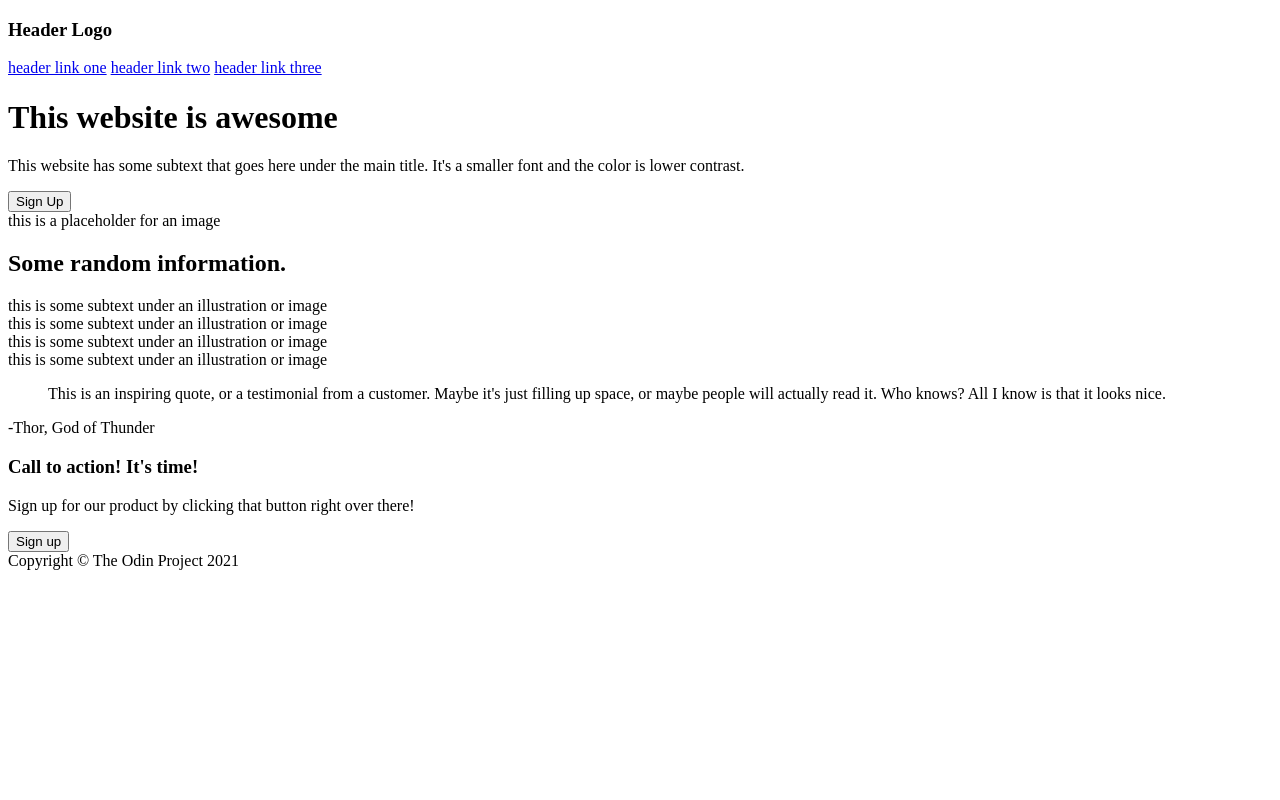
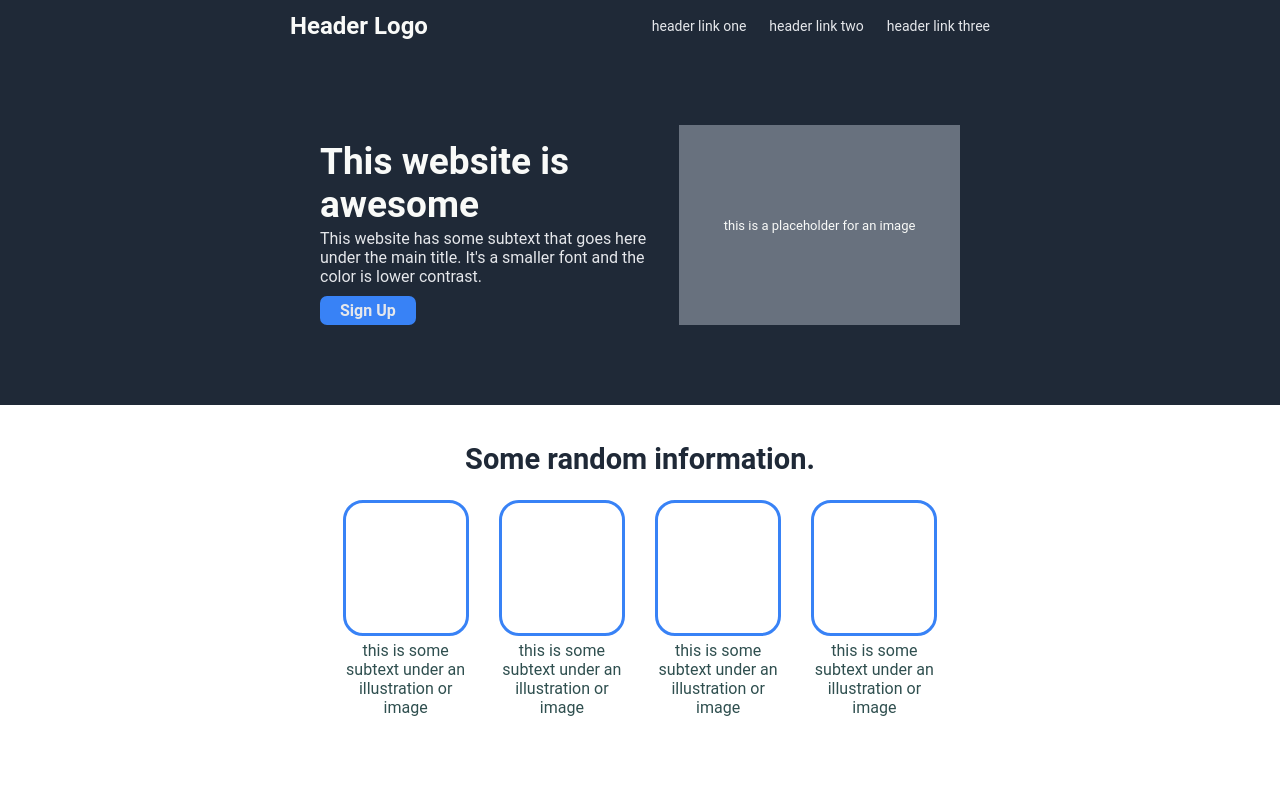
Before and after one commit to t-goetz/odin-landing-page, a plain HTML site: page index.html in a window 1280 px wide. Shown: the top 800 px of the page. Drawn offline with Linux system fonts and the light colour scheme.

Commit message:
Update all html and css
All html and css modified to match example image

```diff
--- a/index.html
+++ b/index.html
@@ -3,59 +3,89 @@
   <head>
     <meta charset="UTF-8" />
     <meta name="viewport" content="width=device-width, initial-scale=1.0" />
+    <link rel="preconnect" href="https://fonts.googleapis.com" />
+    <link rel="preconnect" href="https://fonts.gstatic.com" crossorigin />
+    <link
+      href="https://fonts.googleapis.com/css2?family=Open+Sans:ital,wght@0,300;0,400;0,700;1,300;1,400;1,700&display=swap"
+      rel="stylesheet"
+    />
+    <link rel="stylesheet" href="./styles.css" />
     <title>Landing Page</title>
   </head>
   <body>
+    <div class="header-div">
       <div class="header">
-      <h3>Header Logo</h3>
+        <h3 class="header-logo">Header Logo</h3>
         <div class="header-links">
           <a href="#">header link one</a>
           <a href="#">header link two</a>
           <a href="#">header link three</a>
         </div>
       </div>
+    </div>
     <div class="container-one">
+      <div class="inner-div">
         <div class="one-left">
-        <h1>This website is awesome</h1>
-        <p>
+          <h1 class="hero-title"><strong>This website is awesome</strong></h1>
+          <p class="hero-secondary">
             This website has some subtext that goes here under the main title.
             It's a smaller font and the color is lower contrast.
           </p>
-        <button>Sign Up</button>
+          <button class="hero-button"><strong>Sign Up</strong></button>
         </div>
         <div class="one-right">this is a placeholder for an image</div>
       </div>
+    </div>
     <div class="container-two">
-      <h2>Some random information.</h2>
+      <div class="inner-div">
+        <h2 class="information-title">
+          <strong>Some random information.</strong>
+        </h2>
         <div class="image-placeholder-container">
+          <div class="image-placeholder-box">
             <div class="image-placeholder"></div>
             <div class="placeholder-text">
               this is some subtext under an illustration or image
             </div>
+          </div>
+          <div class="image-placeholder-box">
             <div class="image-placeholder"></div>
             <div class="placeholder-text">
               this is some subtext under an illustration or image
             </div>
+          </div>
+          <div class="image-placeholder-box">
             <div class="image-placeholder"></div>
             <div class="placeholder-text">
               this is some subtext under an illustration or image
             </div>
+          </div>
+          <div class="image-placeholder-box">
             <div class="image-placeholder"></div>
             <div class="placeholder-text">
               this is some subtext under an illustration or image
             </div>
           </div>
         </div>
+      </div>
+    </div>
     <div class="container-three">
+      <div class="inner-div">
+        <div class="quote-block">
           <blockquote class="quote">
-        This is an inspiring quote, or a testimonial from a customer. Maybe it's
-        just filling up space, or maybe people will actually read it. Who knows?
-        All I know is that it looks nice.
+            <em>
+              This is an inspiring quote, or a testimonial from a customer.
+              Maybe it's just filling up space, or maybe people will actually
+              read it. Who knows? All I know is that it looks nice.
+            </em>
           </blockquote>
           <p class="quote-author">-Thor, God of Thunder</p>
         </div>
+      </div>
+    </div>
     <div class="container-four">
-      <div class="call-to-action-container">
+      <div class="inner-div">
+        <div class="cta-container">
           <div class="cta-left">
             <h3>Call to action! It's time!</h3>
             <p>
@@ -63,7 +93,8 @@
             </p>
           </div>
           <div class="cta-right">
-          <button>Sign up</button>
+            <button class="cta-button"><strong>Sign up</strong></button>
+          </div>
         </div>
       </div>
     </div>
--- a/styles.css
+++ b/styles.css
@@ -0,0 +1,226 @@
+body {
+  font-family: "Roboto", sans-serif;
+  flex-direction: column;
+}
+
+a {
+  text-decoration: none;
+}
+
+h1,
+h3,
+body,
+p {
+  padding: 0;
+  margin: 0;
+}
+
+body,
+.header,
+.header-links,
+.container-one,
+.one-right,
+.one-left,
+.image-placeholder-container,
+.image-placeholder-box,
+.cta-container,
+.container-one .inner-div {
+  display: flex;
+}
+
+.hero-secondary,
+a,
+button {
+  color: #e5e7eb;
+}
+
+.header-logo,
+.hero-title,
+.one-right,
+.cta-container,
+.footer {
+  color: #f9faf8;
+}
+
+.header,
+.container-one,
+.footer,
+.header-div {
+  background-color: #1f2937;
+}
+
+.hero-title,
+.information-title {
+  font-weight: 900;
+}
+
+button,
+.cta-container {
+  background-color: #3882f6;
+}
+
+.inner-div,
+.header {
+  max-width: 700px;
+  margin: auto;
+}
+
+.header {
+  align-items: center;
+  justify-content: space-between;
+  padding: 12px 50px 0 50px;
+}
+
+.header-logo {
+  font-size: 24px;
+}
+
+.header-links {
+  gap: 23px;
+  font-size: 14px;
+}
+
+.container-one {
+  height: 180px;
+  padding: 85px 0 100px 0;
+  justify-content: space-around;
+}
+
+.one-right,
+.one-left {
+  margin-right: 30px;
+}
+
+.one-left {
+  flex-direction: column;
+  align-items: flex-start;
+  justify-content: center;
+  padding: 15px 0 0 30px;
+}
+
+.one-right {
+  background-color: #68717e;
+  font-size: 13px;
+  flex-basis: 700px;
+  justify-content: center;
+  align-items: center;
+  margin-right: 30px;
+}
+
+.hero-title {
+  font-size: 37px;
+}
+
+.hero-secondary {
+  padding: 0;
+  margin: 3px 0 10px 0;
+  font-size: 16px;
+}
+
+.hero-button {
+  border: none;
+  font: inherit;
+}
+
+.hero-button,
+.cta-button,
+.image-placeholder {
+  padding: 5px 20px;
+}
+
+.hero-button,
+.cta-button,
+.cta-container {
+  border-radius: 7px;
+}
+
+.cta-button,
+.image-placeholder {
+  border-style: solid;
+}
+
+.container-two {
+  margin: 13px 0 100px 0;
+}
+
+.information-title {
+  font-size: 36px;
+  color: #1f2937;
+}
+
+.image-placeholder-container {
+  justify-content: center;
+  gap: 25px;
+  padding: 0 50px;
+}
+
+.image-placeholder {
+  border-color: #3882f6;
+  height: 120px;
+  width: 80px;
+  margin-bottom: 5px;
+  border-radius: 20px;
+}
+
+.image-placeholder-box {
+  flex-direction: column;
+  align-items: center;
+}
+
+.placeholder-text,
+.information-title {
+  text-align: center;
+}
+
+.information-title {
+  font-size: 29px;
+}
+
+.placeholder-text {
+  font-size: 16px;
+  color: darkslategrey;
+}
+
+.container-three {
+  font-size: 36px;
+  background-color: #e5e7eb;
+  color: #1f2937;
+}
+
+.quote-block {
+  padding: 70px 20px;
+}
+
+.quote {
+  font-weight: lighter;
+  margin-top: 0;
+  margin-bottom: 0;
+}
+
+.quote-author {
+  margin-top: 0;
+  text-align: right;
+  font-size: 20px;
+  font-weight: bold;
+}
+
+.cta-container {
+  margin: 70px 20px;
+  padding: 37px 10px;
+  align-items: center;
+  justify-content: space-around;
+}
+
+.cta-left p {
+  font-size: 14px;
+}
+
+.cta-button {
+  border-color: #f9faf8;
+}
+
+.footer {
+  text-align: center;
+  padding: 26px 0;
+  font-size: 13px;
+}
```
Lines whose indentation alone changed are shown as unchanged.
